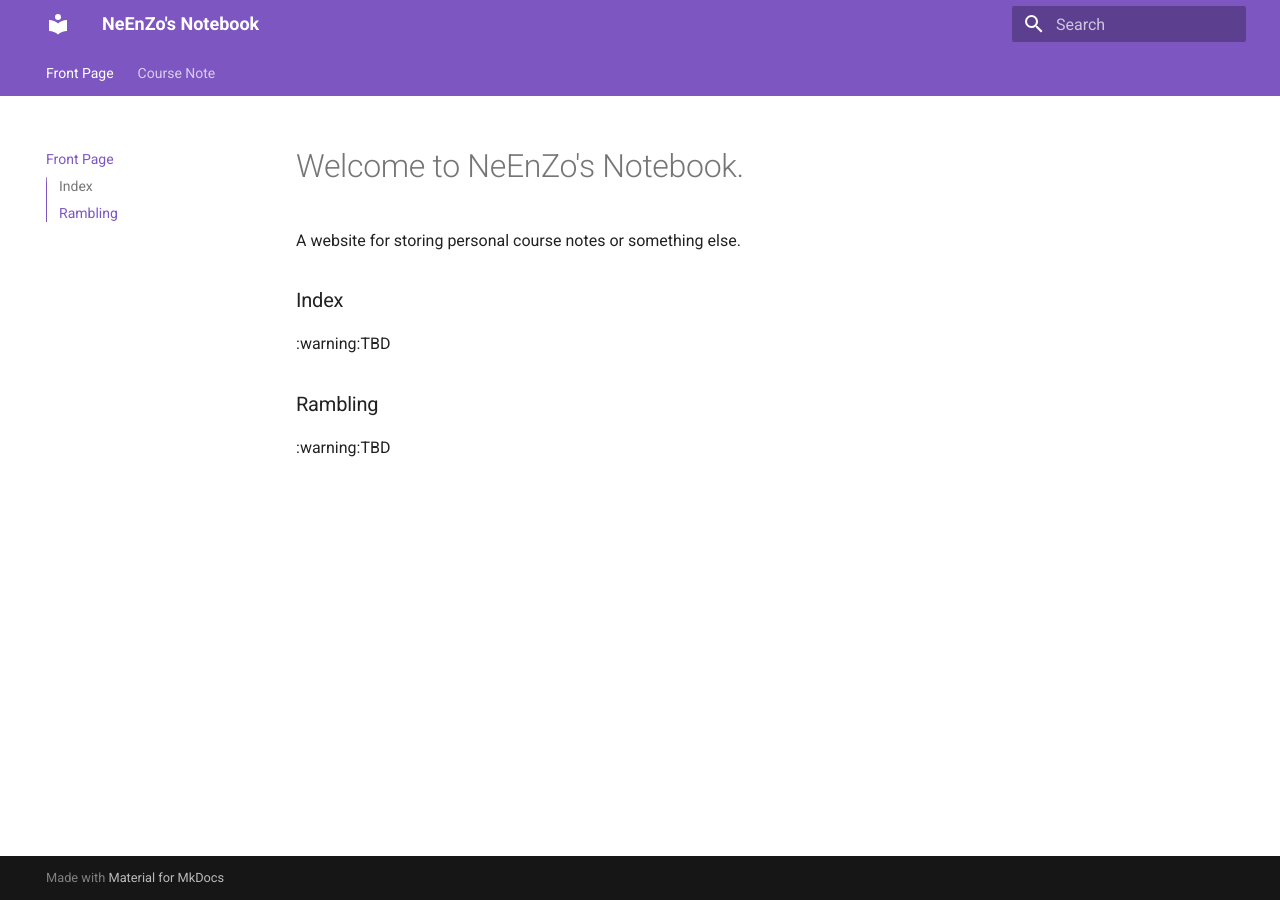
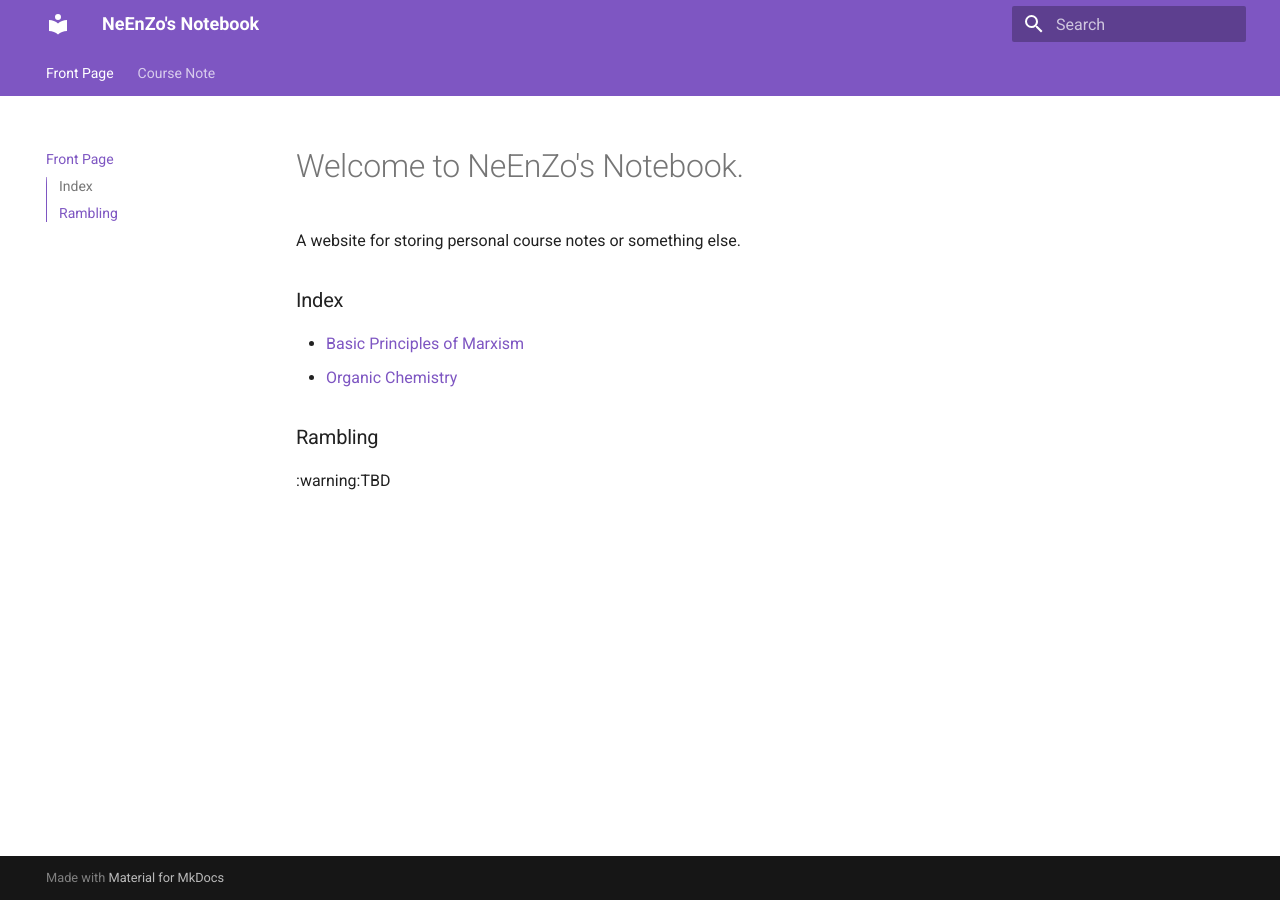
Before and after one commit to NeEnZo/notes, an MkDocs documentation site: the page built from docs/index.md, in a window 1280 px wide. Built offline with MkDocs 1.6.1 and Material for MkDocs 9.7.7, drawn with Linux system fonts in a browser that asks for light colours.

Commit message:
Update index.md

```diff
--- a/docs/index.md
+++ b/docs/index.md
@@ -4,7 +4,8 @@ A website for storing personal course notes or something else.
 
 ### Index
 
-:warning:TBD
+- [Basic Principles of Marxism](Basic%20Principles%20of%20Marxism.md)
+- [Organic Chemistry](Organic%20Chemistry.md)
 
 ### Rambling
 
```
